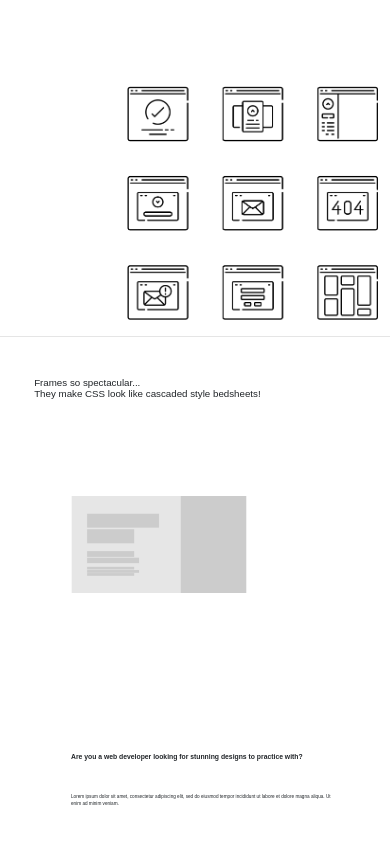
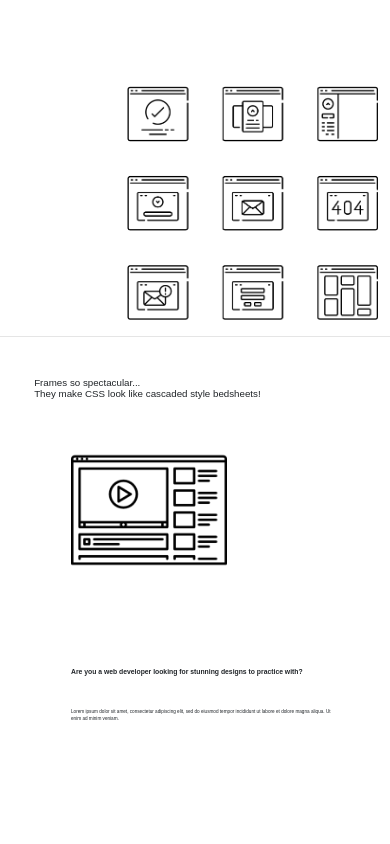
Before and after one commit to Mi88ir/Frammmer, a plain HTML site: page index.html in a window 390 px wide. Shown: the part 462-1306 px from the top of the page. Drawn offline with nearby package versions, Linux system fonts and the light colour scheme.

Commit message:
Updated image
Updated the sample image in section two and adjusted the spacing

```diff
--- a/css/index.css
+++ b/css/index.css
@@ -68,13 +68,12 @@ p{
 
   .sampleImage{
     height: auto;
-    width: 45vw;
-    margin: 4em 4em 4em 0;
+    width: 40vw;
   }
 
   .midHeader{
     font-weight: bold;
-    margin-top: 6em;
+    margin-top: 10em;
   }
 
 }
@@ -106,13 +105,12 @@ p{
 
   .sampleImage{
     height: auto;
-    width: 45vw;
-    margin: 4em 4em 4em 0;
+    width: 40vw;
   }
 
   .midHeader{
     font-weight: bold;
-    margin-top: 6em;
+    margin-top: 10em;
   }
 }
 
@@ -143,13 +141,12 @@ p{
 
   .sampleImage{
     height: auto;
-    width: 45vw;
-    margin: 4em 4em 4em 0;
+    width: 40vw;
   }
 
   .midHeader{
     font-weight: bold;
-    margin-top: 6em;
+    margin-top: 8em;
   }
 }
 
@@ -179,11 +176,11 @@ p{
 
   .sampleImage{
     height: auto;
-    width: 45vw;
-    margin: 4em 4em 4em 0;
+    width: 40vw;
   }
 
   .midHeader{
-    margin-top: 6em;
+    font-weight: bold;
+    margin-top: 5em;
   }
 }
--- a/index.html
+++ b/index.html
@@ -77,10 +77,10 @@
       They make CSS look like cascaded style bedsheets!</h2>
     <br>
     <div class="row customRow">
-      <div class="col-lg-7 cold-md-6 col-sm-8 col-xs-7">
-        <img class="sampleImage" src="images/sample.png" alt="">
+      <div class="col-lg-6 cold-md-5 col-sm-6 col-xs-6">
+        <img class="sampleImage" src="images/samplewf2.png" alt="">
       </div>
-      <div class="col-lg-5 cold-md-6 col-sm-4 col-xs-5 midHeader">
+      <div class="col-lg-6 cold-md-7 col-sm-6 col-xs-6 midHeader">
         <h3 class = "">Are you a web developer looking for
           stunning designs to practice with?</h3>
           <br>
```
Also changed, not shown: images/img_panel.jpg (added), images/mobile_wf.png (added), images/samplewf2.png (added), images/samplewf3.jpg (added), images/wf.png (deleted).
